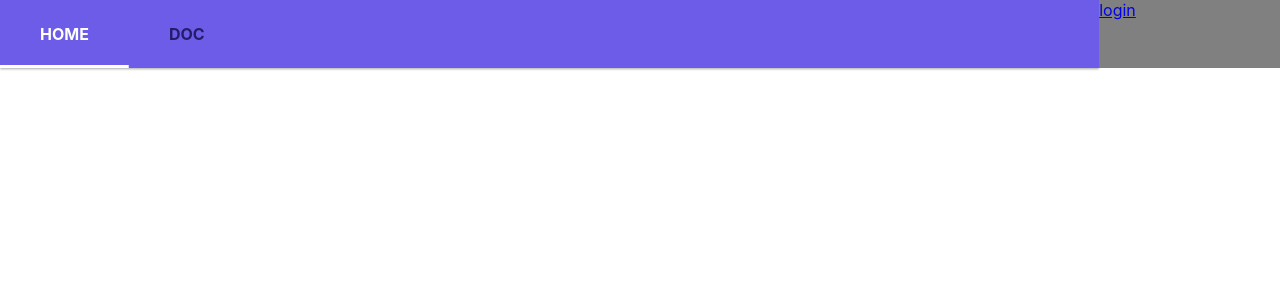
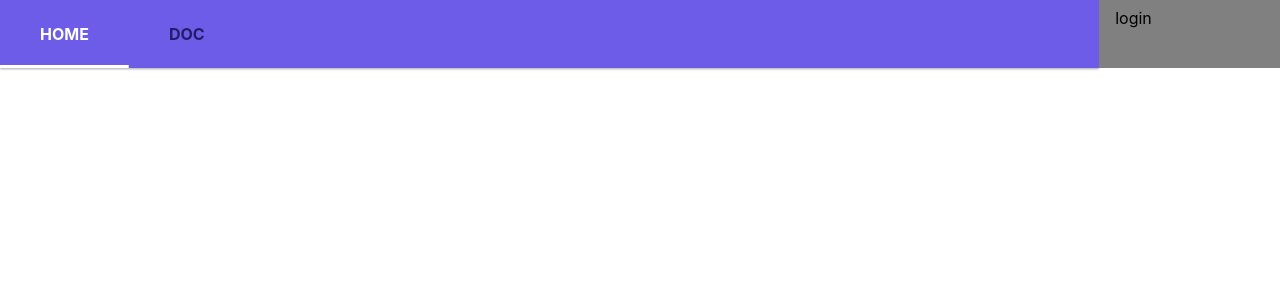
Before and after one commit to RealVirg/AgavaDeploying, a Django app: page /doc/ in a window 1280 px wide. Shown: the top 300 px of the page. Run offline with Django 4.2, Linux system fonts and the light colour scheme; data that the repository does not hold is empty; parts of the project's set-up code (start-up, migrations or seed data) failed here and were passed over.

Commit message:
device-param

```diff
--- a/agava/app/templates/base.html
+++ b/agava/app/templates/base.html
@@ -17,14 +17,14 @@
               </ul>
           </nav>
       </div>
-      <div class="login">
+      <ul class="login">
           {% if user.is_authenticated %}
-            <a href="{% url 'account' %}">{{ user.get_username }}</a>
-            <a href="{% url 'user_logout' %}">log_out</a>
+            <li class="boy"><a href="{% url 'account' %}">{{ user.get_username }}</a></li>
+            <li class="boy"><a href="{% url 'user_logout' %}">log_out</a></li>
           {% else %}
-            <a href="{% url 'user_login' %}">login</a>
+            <li class="boy"><a href="{% url 'user_login' %}">login</a></li>
           {% endif %}
-      </div>
+      </ul>
   </header>
   {% endblock %}
   {% block content %}
```
